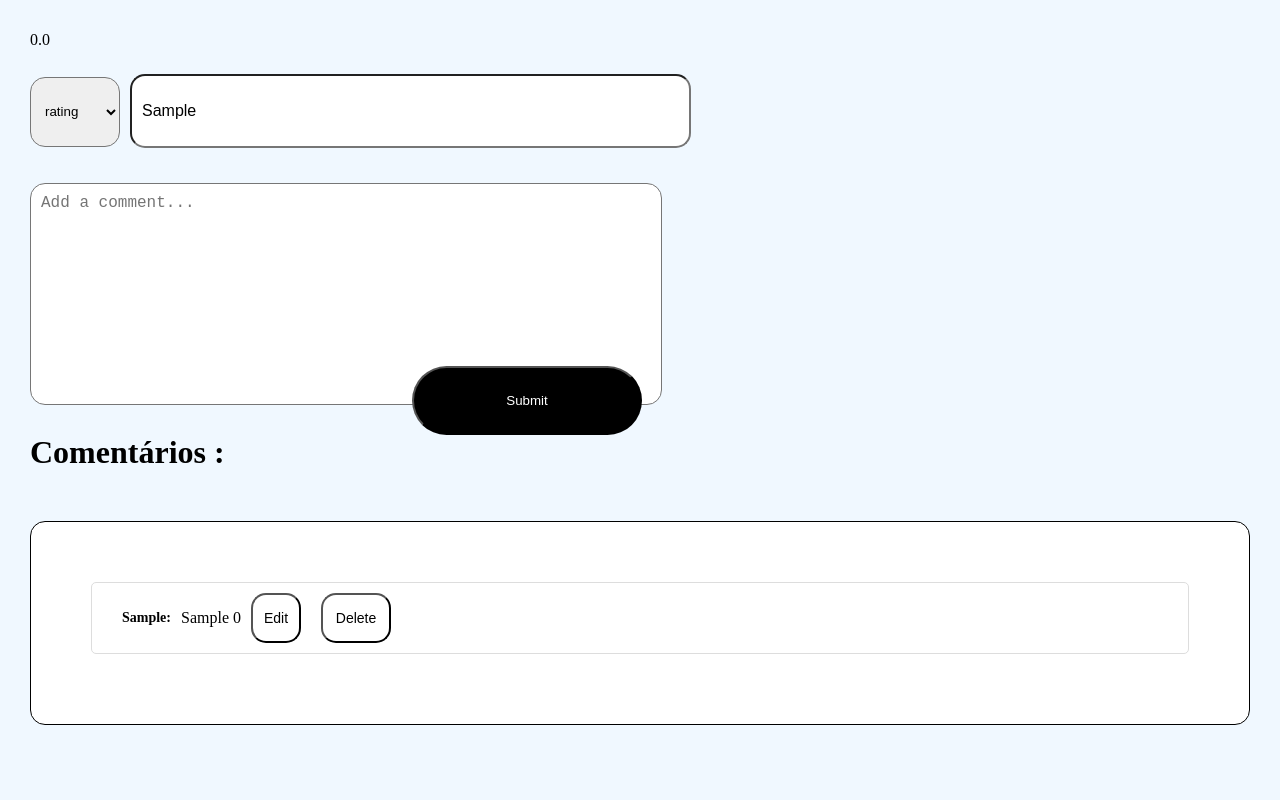
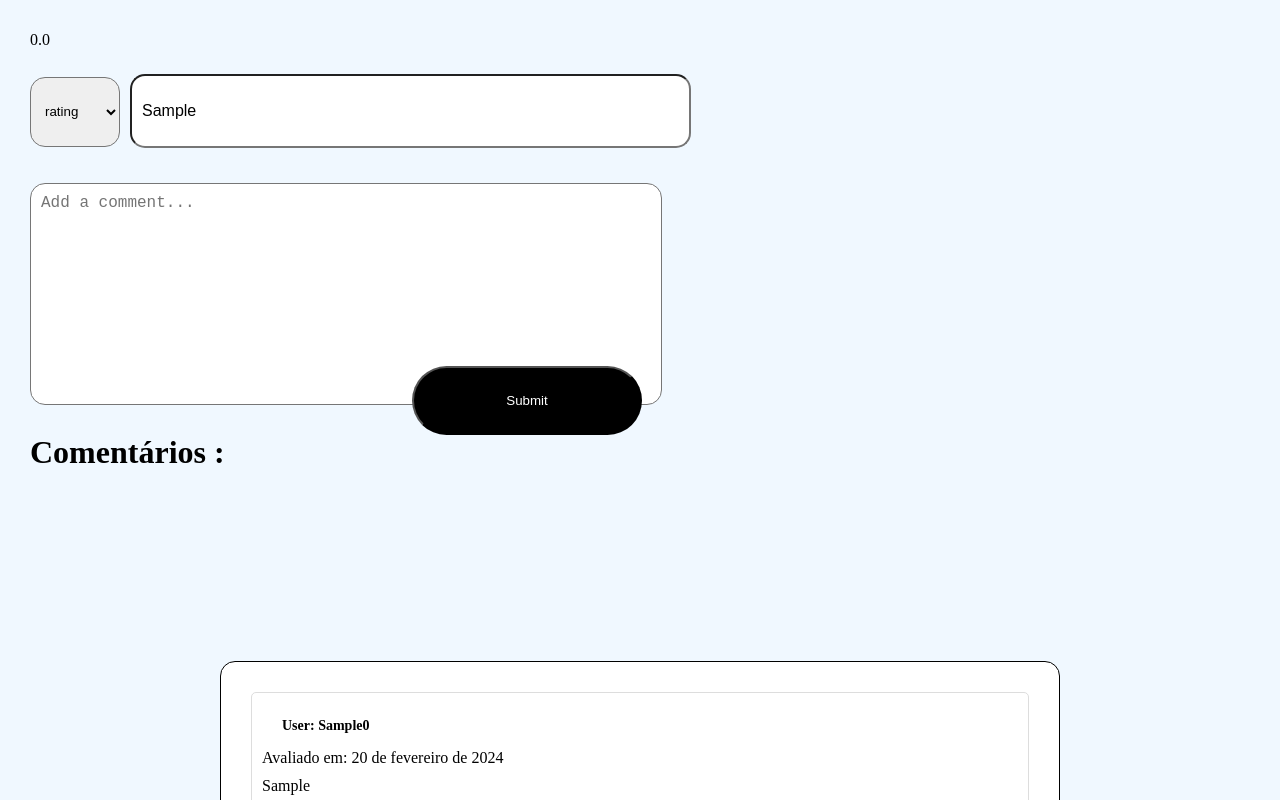
Before and after one commit to danielandersonBC96/Ecommerce.github.io, a React (Create React App) app: page /product/1 in a window 1280 px wide. Both pictures are taken after typing "Sample", "Sample" into the empty fields and a click on the button "Submit". Shown: the part 1202-2002 px from the top of the page. Built offline with nearby package versions, Linux system fonts and the light colour scheme.

Commit message:
criando nova estruta m]para o comentario

```diff
--- a/src/Components/DesscriptionBox/DescriptionBox.css
+++ b/src/Components/DesscriptionBox/DescriptionBox.css
@@ -131,6 +131,9 @@
 
  .user{
    margin-right: 10px;
+   display: flex;
+   margin: 10px;
+   gap: 10px;
  }
 
 
@@ -177,10 +180,48 @@
   border-radius: 15px;
  }
 
- .coments-box{
+ .comments-box{
   background-color:  white;
-  padding: 60px;
+  padding: 30px;
   border: solid 1px black;
   margin-top: 50px;
   border-radius: 15px;
+   margin-left:  -250px;
+  margin: 190px;
  }
+
+ .nome{
+
+  display: flex;
+  padding: 10px;
+  gap: 10px;
+
+ }
+
+ .text{
+  width: 100%;
+  max-width: 500px; /* ou qualquer valor que você preferir */
+  word-wrap: break-word;
+
+ }
+
+.box{
+
+  height: 150px;
+  display: flex ;
+  border-radius: 15px;
+  background-color: #f3eded;
+
+}
+
+.comment-text {
+  word-wrap: break-word;
+  max-width: 50%;
+  margin-bottom: 20px;/* Ou qualquer outra largura máxima desejada */
+}
+
+
+
+.comment-details{
+  margin-bottom: 10px;
+}
--- a/src/Components/DesscriptionBox/DescriptionBox.jsx
+++ b/src/Components/DesscriptionBox/DescriptionBox.jsx
@@ -1,3 +1,4 @@
+
 import React, { useState, useEffect } from 'react';
 import { useParams } from 'react-router-dom';
 import './DescriptionBox.css';
@@ -12,6 +13,10 @@ export const DescriptionBox = () => {
   const [averageRating, setAverageRating] = useState(0);
   const [rating, setRating] = useState(0);
   const [isRatingSubmitted, setIsRatingSubmitted] = useState(false);
+
+
+
+
 
   useEffect(() => {
     // Filter comments based on product ID
@@ -42,6 +47,8 @@ export const DescriptionBox = () => {
     setRating(parseInt(event.target.value));
   };
 
+
+
   const handleSubmit = (event) => {
     event.preventDefault();
     if (!username) {
@@ -55,14 +62,20 @@ export const DescriptionBox = () => {
       setCommentsList(updatedComments);
       setEditIndex(null);
     } else {
-      const newComment = { user: username, text: comment, rating: rating, productId: productId };
+      const currentDate = new Date().toISOString(); // Get current date and time in ISO format
+      const formattedDate = new Date().toLocaleDateString('pt-BR', {
+        day: '2-digit',
+        month: 'long',
+        year: 'numeric'
+      });
+      const newComment = { user: username, text: comment, rating: rating, productId: productId, date: currentDate, formattedDate: formattedDate };
       const newComments = [...commentsList, newComment];
       setCommentsList(newComments);
       localStorage.setItem(`product_${productId}_comments`, JSON.stringify(newComments));
     }
     setComment('');
     setRating(0);
-  };
+  }
 
   const handleEdit = (index) => {
     setComment(commentsList[index].text);
@@ -89,6 +102,8 @@ export const DescriptionBox = () => {
     localStorage.setItem(`product_${productId}_comments`, JSON.stringify(newComments));
     setRating(0);
   };
+
+
 
   return (
     <div className='descriptionbox'>
@@ -136,13 +151,24 @@ export const DescriptionBox = () => {
         <div className="comments-section">
           <h1> Comentários :</h1>
 
-          <ul className='coments-box'>
+          <ul className='comments-box'>
             {commentsList.map((comment, index) => (
-              <li key={index}>
-                <strong className='nome'>{comment.user}:</strong> {comment.text} {/* Display the comment */}
-                {comment.rating && <span> - Rating: {comment.rating}</span>} {/* Display the rating if it exists */}
-                <button onClick={() => handleEdit(index)} className='editar'>Edit</button>
-                <button onClick={() => handleDelete(index)} className='excluir'>Delete</button>
+              <li className='comment-item' key={index}>
+                <div className="user-comment">
+                  <strong className='user'>
+                    User: {comment.user}
+                    {comment.rating && <div>Rating: {comment.rating}</div>}
+                  </strong>
+                  <div className="comment-details">
+                    <p>Avaliado em: {comment. formattedDate}</p>
+                    {comment.verifiedPurchase && <p>Compra verificada</p>}
+                  </div>
+                  <div className="comment-text">{comment.text}</div>
+                  <div className="button-group">
+                    <button onClick={() => handleEdit(index)} className='editar'>Edit</button>
+                    <button onClick={() => handleDelete(index)} className='excluir'>Delete</button>
+                  </div>
+                </div>
               </li>
             ))}
           </ul>
```
